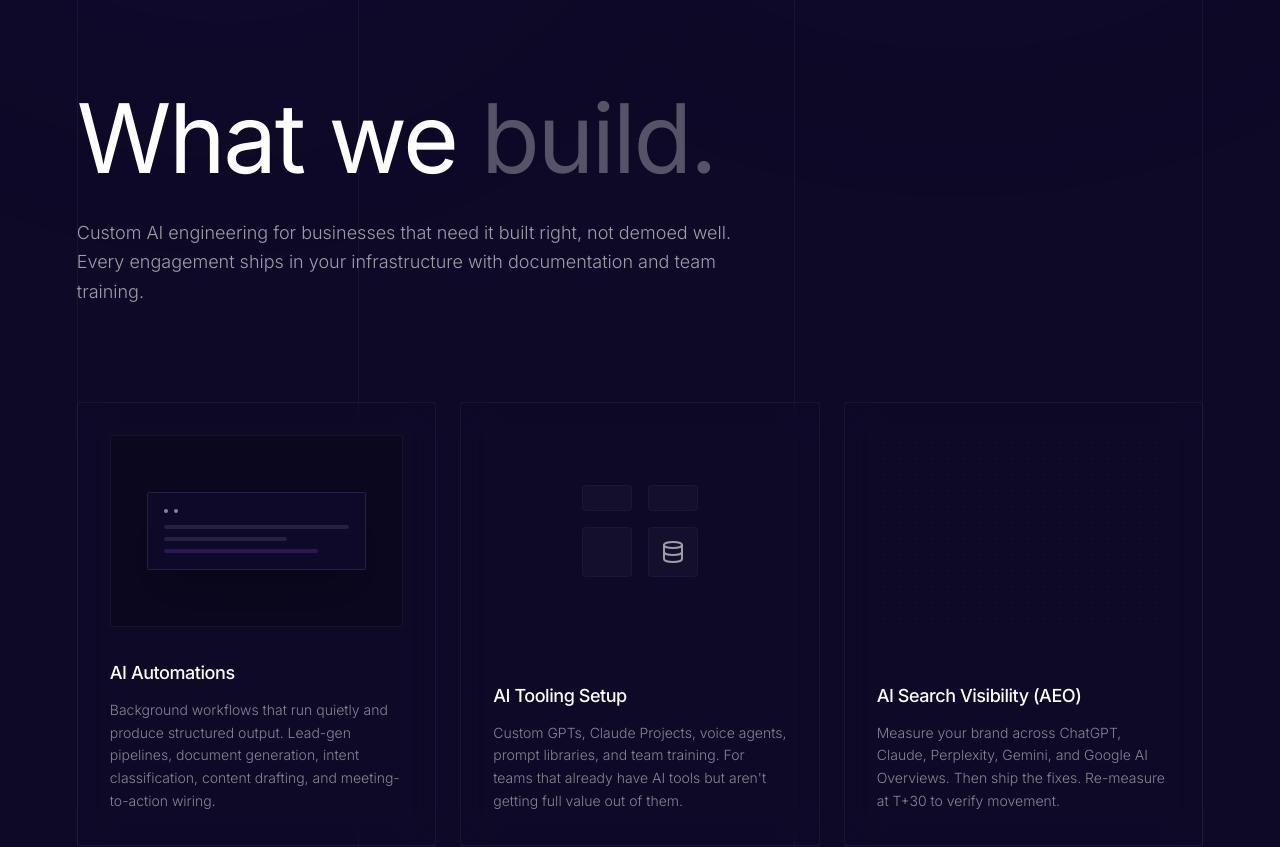
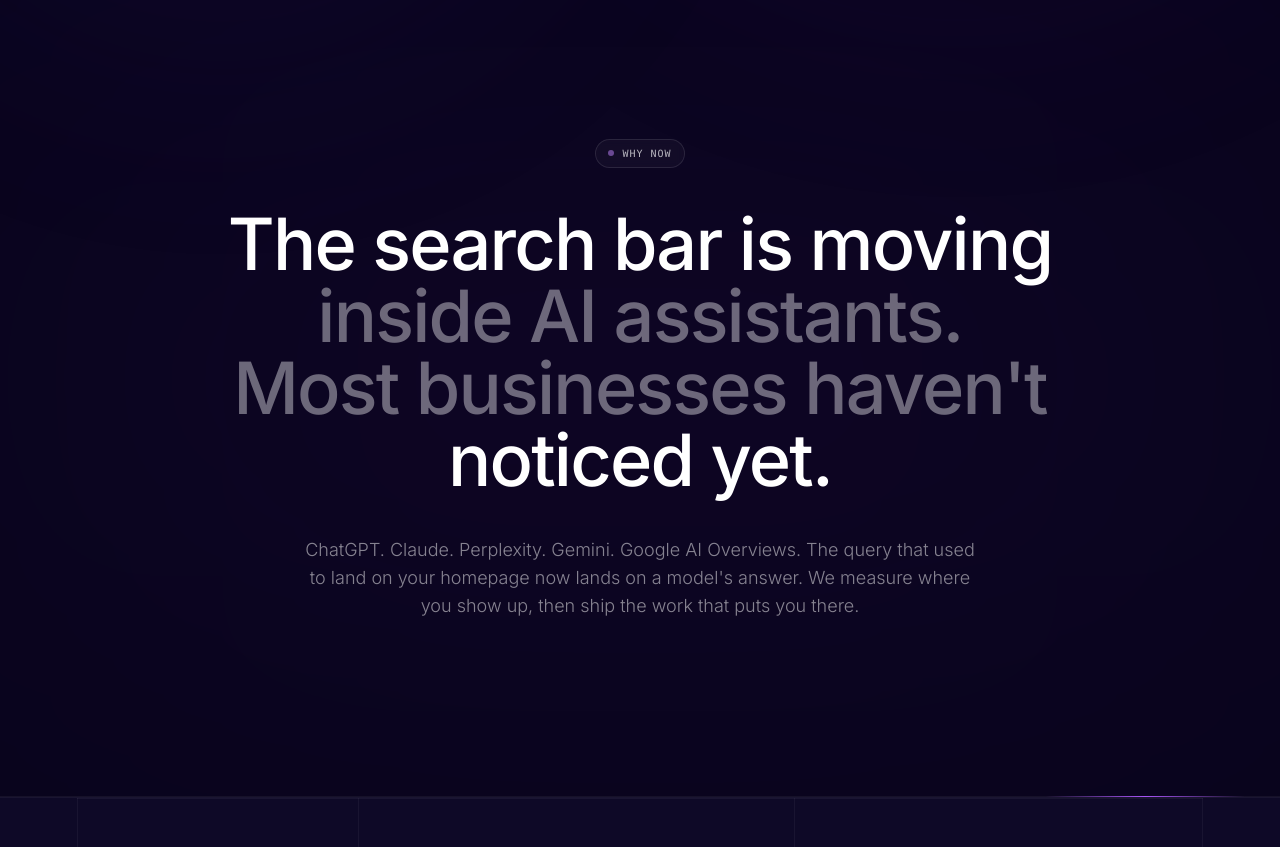
Before and after one commit to trentjhn/signal-works-v2, a React (Vite) app: page / in a window 1280 px wide. Shown: the part 840-1687 px from the top of the page. Built offline with nearby package versions, Linux system fonts and the light colour scheme.

Commit message:
Add AEO callout interlude between hero and services bento — surfaces the strongest line from the old site as a prominent breakout statement

```diff
--- a/src/App.jsx
+++ b/src/App.jsx
@@ -10,6 +10,7 @@ import FaqSection from './components/FaqSection'
 import FinalCta from './components/FinalCta'
 import Footer from './components/Footer'
 import SectionDivider from './components/ui/SectionDivider'
+import AeoCallout from './components/AeoCallout'
 
 // Global scroll-reveal observer: watches every .scroll-reveal element on the page
 // and adds .is-visible when it enters the viewport. Each element fires its CSS
@@ -50,6 +51,9 @@ function App() {
           {/* 1. Hero with marquee */}
           <Hero />
           <SectionDivider duration={9} />
+          {/* 1.5 AEO interlude — strongest line from the old site, breakout treatment */}
+          <AeoCallout />
+          <SectionDivider delay={1.5} duration={10} />
           {/* 2. Services bento — Services nav target */}
           <div id="services" className="scroll-mt-[100px]">
             <Features />
--- /dev/null
+++ b/src/components/AeoCallout.jsx
@@ -0,0 +1,39 @@
+import React from 'react'
+
+// Standalone interlude that sits between the hero and the services bento.
+// Surfaces the AEO positioning line as a breakout statement — the strongest piece
+// of writing on the old site, demoted to a card on the floating wall in the v2 export.
+const AeoCallout = () => {
+  return (
+    <section className="relative w-full py-32 lg:py-44 overflow-hidden z-20 border-t border-white/5">
+      {/* Ambient glow */}
+      <div className="absolute inset-0 pointer-events-none">
+        <div className="absolute top-1/2 left-1/2 -translate-x-1/2 -translate-y-1/2 w-[1100px] h-[400px] bg-purple-900/[0.07] rounded-full blur-[160px]"></div>
+      </div>
+
+      <div className="relative z-10 max-w-[1100px] mx-auto px-6 lg:px-[6%] text-center">
+        {/* Eyebrow label */}
+        <div className="inline-flex items-center gap-2 px-3 py-1.5 rounded-full border border-white/10 bg-white/[0.03] backdrop-blur-sm mb-10 scroll-reveal">
+          <span className="w-1.5 h-1.5 rounded-full bg-purple-400 animate-pulse"></span>
+          <span className="text-[10px] font-mono uppercase tracking-widest text-white/70">Why now</span>
+        </div>
+
+        {/* The line */}
+        <h2 className="leading-[1.05] text-3xl sm:text-4xl md:text-5xl lg:text-6xl xl:text-[4.5rem] font-medium text-white tracking-tight scroll-reveal delay-100">
+          The search bar is moving
+          <span className="text-white/40"> inside AI assistants.</span>
+          <br />
+          <span className="text-white/40">Most businesses haven&apos;t</span>
+          <span> noticed yet.</span>
+        </h2>
+
+        {/* Subtle context line */}
+        <p className="mt-10 text-base lg:text-lg text-white/50 font-light max-w-2xl mx-auto scroll-reveal delay-200">
+          ChatGPT. Claude. Perplexity. Gemini. Google AI Overviews. The query that used to land on your homepage now lands on a model&apos;s answer. We measure where you show up, then ship the work that puts you there.
+        </p>
+      </div>
+    </section>
+  )
+}
+
+export default AeoCallout
--- a/src/components/FaqSection.jsx
+++ b/src/components/FaqSection.jsx
@@ -55,7 +55,7 @@ const FaqSection = () => {
   const Column1 = () => (
     <div className="flex flex-col gap-6 mt-0 w-[300px] flex-shrink-0">
       <StatementCard>
-        The search bar is moving inside AI assistants. Most businesses have not noticed yet.
+        Every recommendation we make is backed by current research, not yesterday&apos;s playbook. Keeping up with AI is a full-time job. That&apos;s the work we take off your plate.
       </StatementCard>
       <StatCard numericValue={5} label="AI engines tracked" />
     </div>
```
